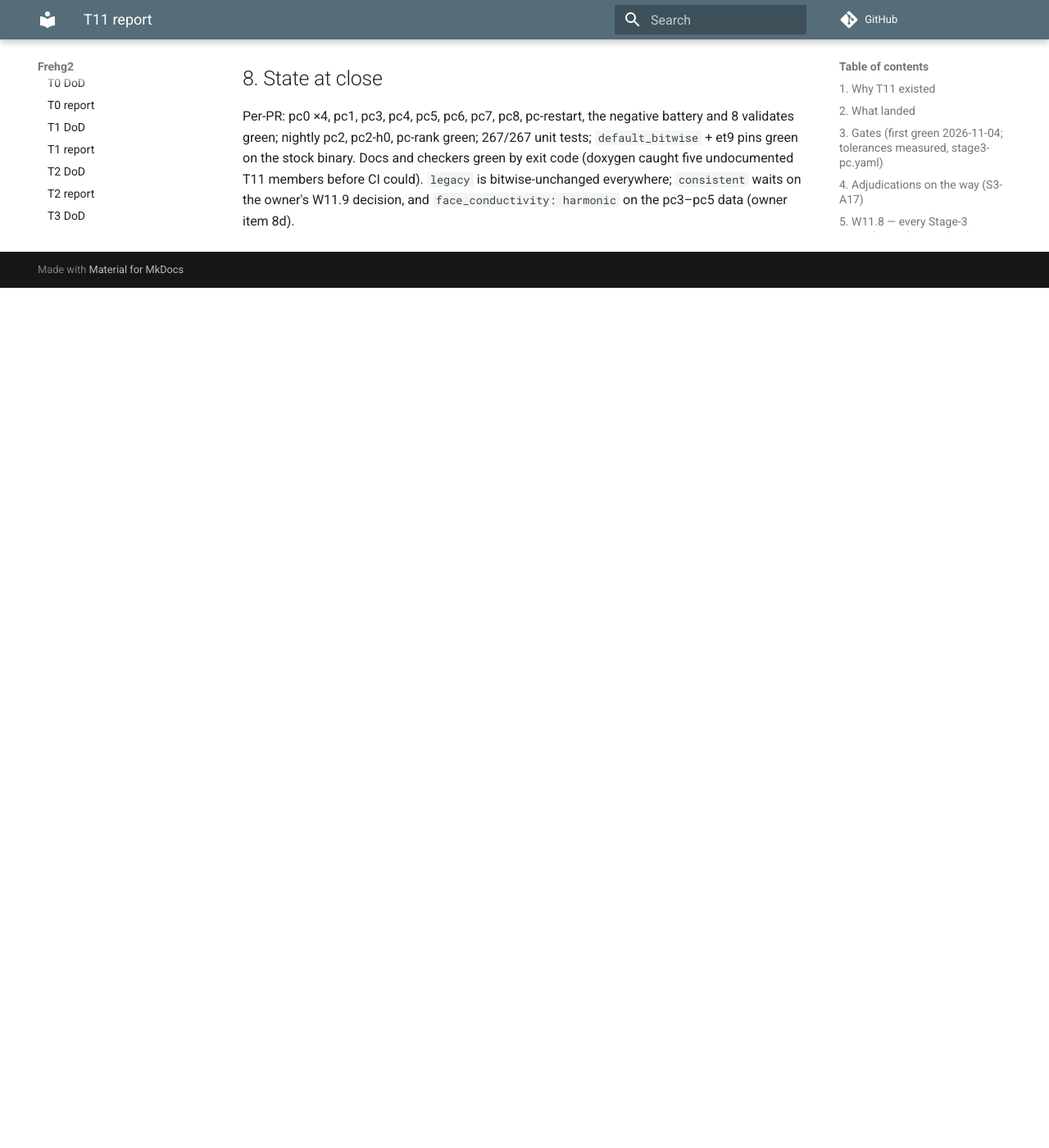
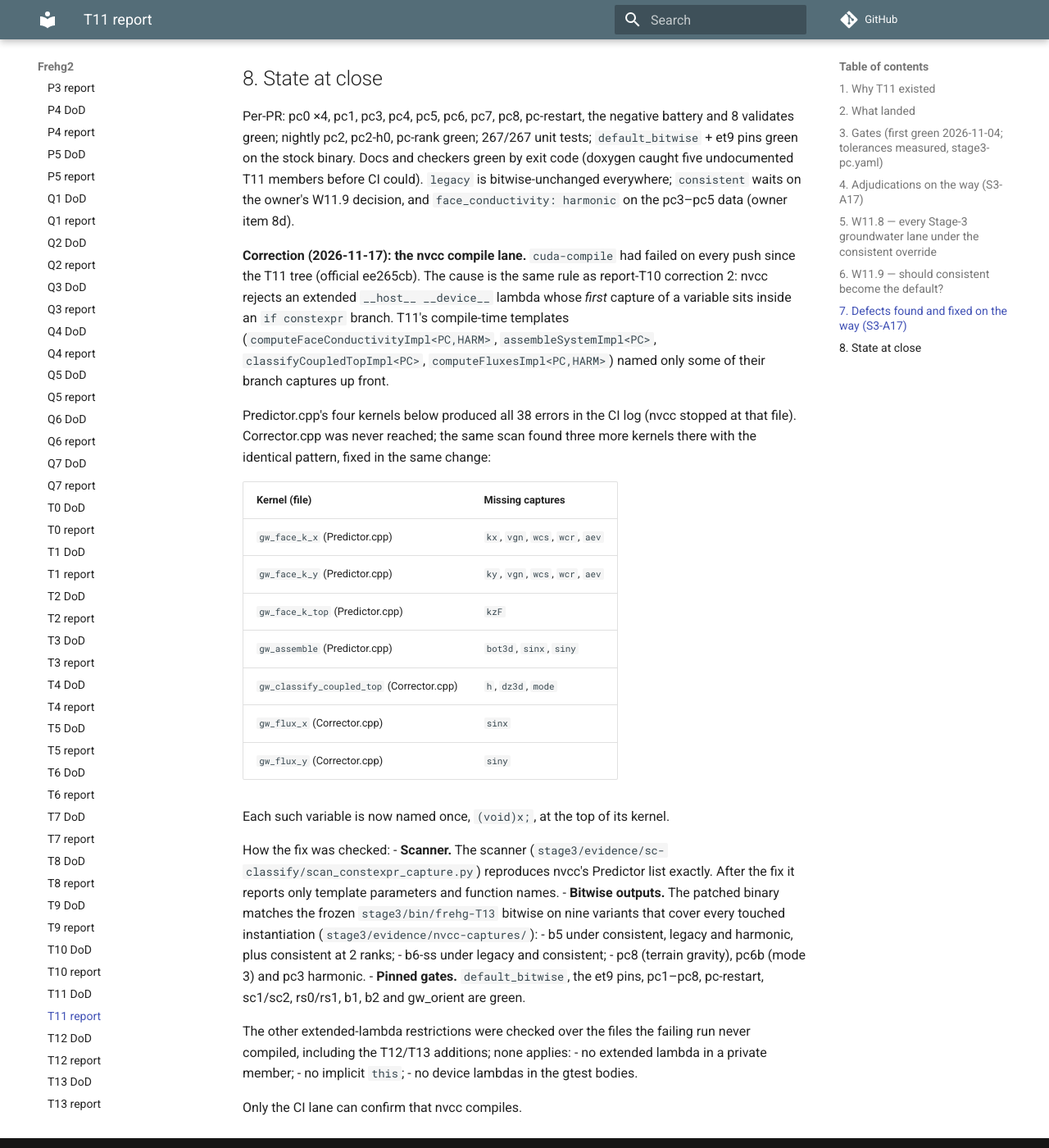
Before and after one commit to zLi90/frehg2, an MkDocs documentation site: the page built from docs/developer-guide/report-T11.md, in a window 1280 px wide and 1400 px high, scrolled down 5651 px. Shown: the whole window at 82% size. Built offline with MkDocs 1.6.1 and Material for MkDocs 9.7.7, drawn with Linux system fonts in a browser that asks for light colours; comment, search, counter and statistics services are not loaded; before the commit the page ends 6002 px from its top, so only the background shows below that.

```diff
--- a/docs/developer-guide/report-T11.md
+++ b/docs/developer-guide/report-T11.md
@@ -190,3 +190,54 @@ stock binary. Docs and checkers green by exit code (doxygen caught five
 undocumented T11 members before CI could). `legacy` is bitwise-unchanged
 everywhere; `consistent` waits on the owner's W11.9 decision, and
 `face_conductivity: harmonic` on the pc3–pc5 data (owner item 8d).
+
+**Correction (2026-11-17): the nvcc compile lane.** `cuda-compile` had
+failed on every push since the T11 tree (official ee265cb). The cause is
+the same rule as report-T10 correction 2: nvcc rejects an extended
+`__host__ __device__` lambda whose *first* capture of a variable sits
+inside an `if constexpr` branch. T11's compile-time templates
+(`computeFaceConductivityImpl<PC,HARM>`, `assembleSystemImpl<PC>`,
+`classifyCoupledTopImpl<PC>`, `computeFluxesImpl<PC,HARM>`) named only
+some of their branch captures up front.
+
+Predictor.cpp's four kernels below produced all 38 errors in the CI log
+(nvcc stopped at that file). Corrector.cpp was never reached; the same
+scan found three more kernels there with the identical pattern, fixed in
+the same change:
+
+| Kernel (file) | Missing captures |
+|---|---|
+| `gw_face_k_x` (Predictor.cpp) | `kx`, `vgn`, `wcs`, `wcr`, `aev` |
+| `gw_face_k_y` (Predictor.cpp) | `ky`, `vgn`, `wcs`, `wcr`, `aev` |
+| `gw_face_k_top` (Predictor.cpp) | `kzF` |
+| `gw_assemble` (Predictor.cpp) | `bot3d`, `sinx`, `siny` |
+| `gw_classify_coupled_top` (Corrector.cpp) | `h`, `dz3d`, `mode` |
+| `gw_flux_x` (Corrector.cpp) | `sinx` |
+| `gw_flux_y` (Corrector.cpp) | `siny` |
+
+Each such variable is now named once, `(void)x;`, at the top of its
+kernel.
+
+How the fix was checked:
+- **Scanner.** The scanner
+  (`stage3/evidence/sc-classify/scan_constexpr_capture.py`) reproduces
+  nvcc's Predictor list exactly. After the fix it reports only template
+  parameters and function names.
+- **Bitwise outputs.** The patched binary matches the frozen
+  `stage3/bin/frehg-T13` bitwise on nine variants that cover every
+  touched instantiation (`stage3/evidence/nvcc-captures/`):
+  - b5 under consistent, legacy and harmonic, plus consistent at 2
+    ranks;
+  - b6-ss under legacy and consistent;
+  - pc8 (terrain gravity), pc6b (mode 3) and pc3 harmonic.
+- **Pinned gates.** `default_bitwise`, the et9 pins, pc1–pc8,
+  pc-restart, sc1/sc2, rs0/rs1, b1, b2 and gw_orient are green.
+
+The other extended-lambda restrictions were checked over the files the
+failing run never compiled, including the T12/T13 additions; none
+applies:
+- no extended lambda in a private member;
+- no implicit `this`;
+- no device lambdas in the gtest bodies.
+
+Only the CI lane can confirm that nvcc compiles.
```
Also changed, not shown: 2 other files.
